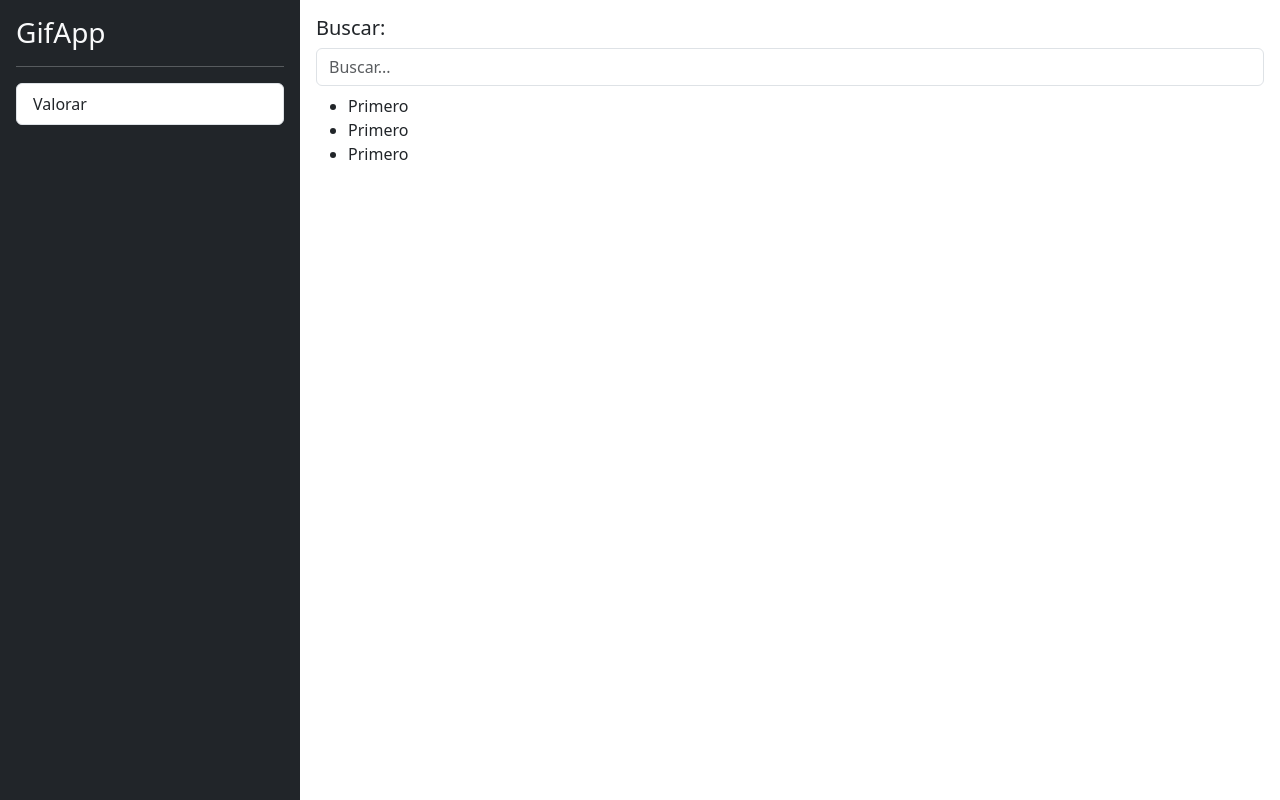
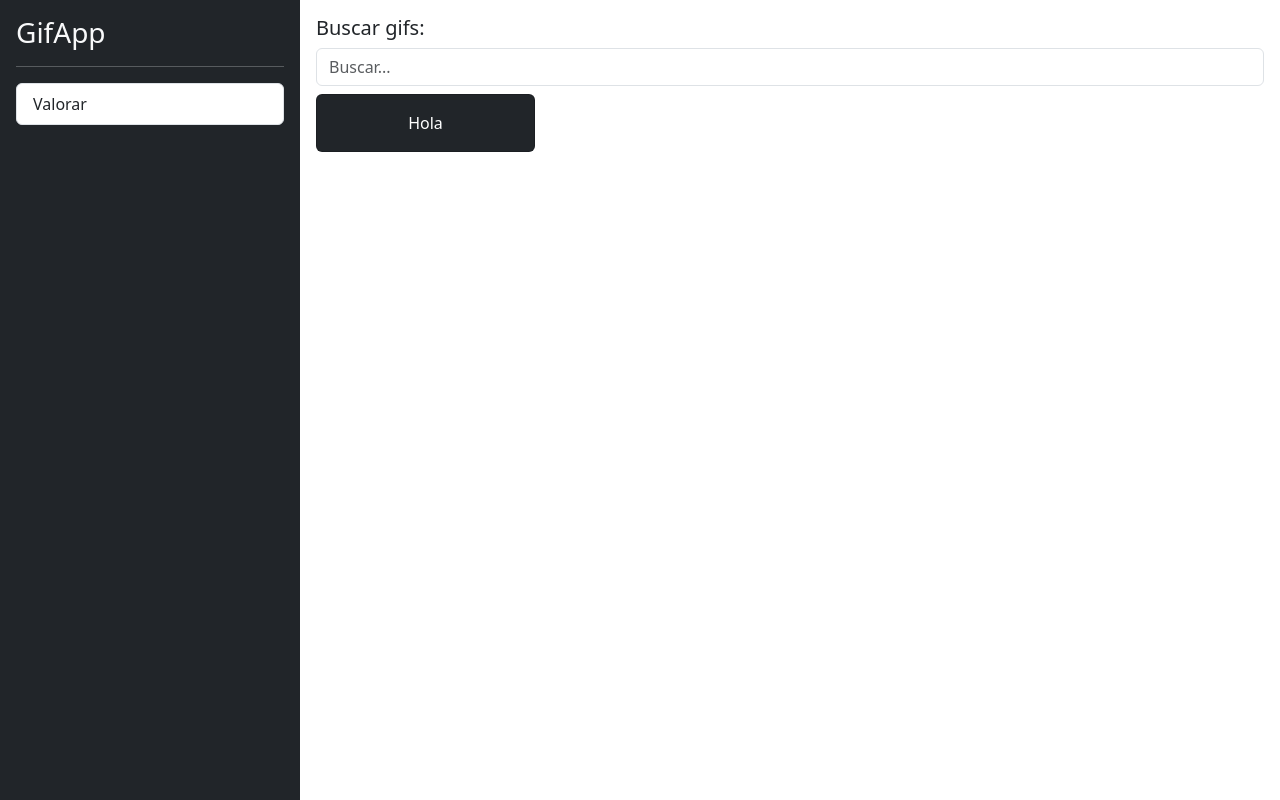
Before and after one commit to lluischess/angular_gifapp, an Angular app: page / in a window 1280 px wide. Built offline with nearby package versions, Linux system fonts and the light colour scheme.

Commit message:
viewchild cojer elementos del html

```diff
--- a/src/app/gifs/components/card-list/card-list.component.html
+++ b/src/app/gifs/components/card-list/card-list.component.html
@@ -1,5 +1,12 @@
-<ul>
-  <li>Primero</li>
-  <li>Primero</li>
-  <li>Primero</li>
- </ul>
+<div class="row">
+  <div class="col-md-3 col-sm-6">
+    <div class=" card mb-2 text-center bg-dark">
+        <!-- Card body -->
+         <div class="card-body text-white">
+          <p class="card-text">
+              Hola
+          </p>
+         </div>
+    </div>
+  </div>
+</div>
--- a/src/app/gifs/components/search-box/search-box.component.html
+++ b/src/app/gifs/components/search-box/search-box.component.html
@@ -1,2 +1,6 @@
-<h5>Buscar:</h5>
-<input type="text" class="form-control" placeholder="Buscar...">
+<h5>Buscar gifs:</h5>
+<input type="text"
+class="form-control"
+placeholder="Buscar..."
+(keyup.enter)="searchTag()"
+#txtTag>
--- a/src/app/gifs/components/search-box/search-box.component.ts
+++ b/src/app/gifs/components/search-box/search-box.component.ts
@@ -1,4 +1,4 @@
-import { Component } from '@angular/core';
+import { Component, ElementRef, ViewChild } from '@angular/core';
 
 @Component({
   selector: 'app-search-box',
@@ -7,4 +7,11 @@ import { Component } from '@angular/core';
 })
 export class SearchBoxComponent {
 
+  @ViewChild('txtTag')
+  tagInput!: ElementRef<HTMLInputElement>;
+
+  searchTag () {
+    const newTag = this.tagInput.nativeElement.value;
+    console.log(newTag);
+  }
 }
```
